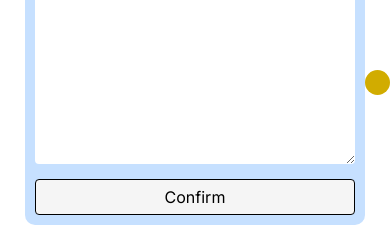
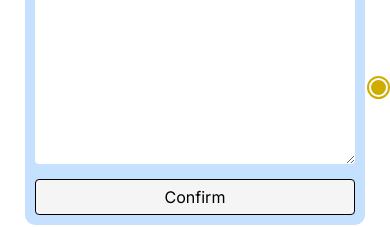
Before and after one commit to eimuciu/cash-tracker, a Next.js app: page / in a window 390 px wide. Shown: the part 538-765 px from the top of the page. Built offline with nearby package versions, Linux system fonts and the light colour scheme.

Commit message:
updating dot with offset

```diff
--- a/src/app/components/layoutWrapper/index.tsx
+++ b/src/app/components/layoutWrapper/index.tsx
@@ -33,7 +33,7 @@ export default function LayoutWrapper({ children }: Props) {
     <div className="flex">
       <div
         onClick={toggleNavbar}
-        className="w-[25px] h-[25px] bg-[#D1AC00] fixed rounded-[50%] right-0 bottom-[25%] hidden md:block"
+        className="w-[15px] h-[15px] bg-[#D1AC00] fixed rounded-[50%] right-[4px] bottom-[25%] hidden md:block outline-[#D1AC00] outline-2 outline outline-offset-2 "
       ></div>
       <div
         ref={elRef}
```
